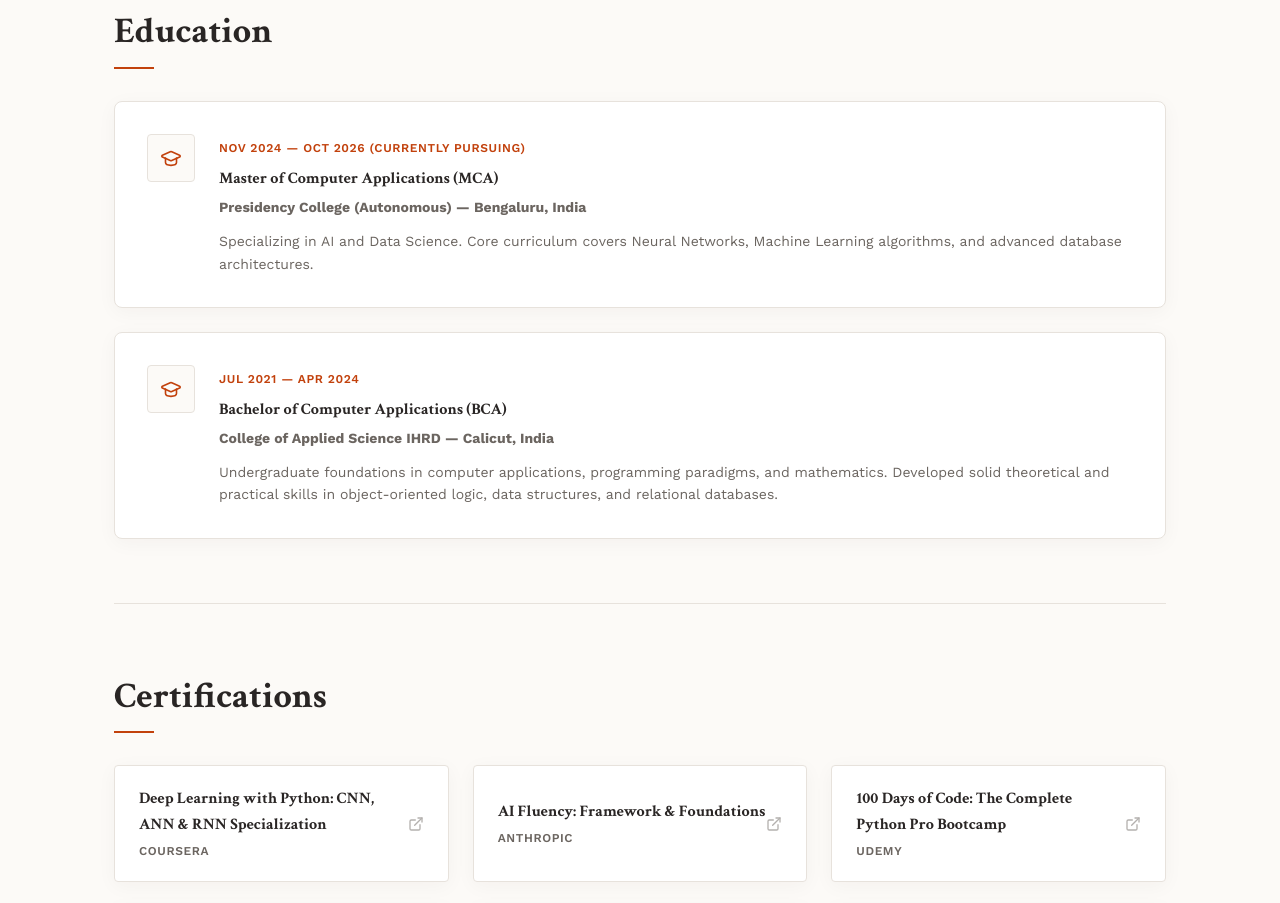
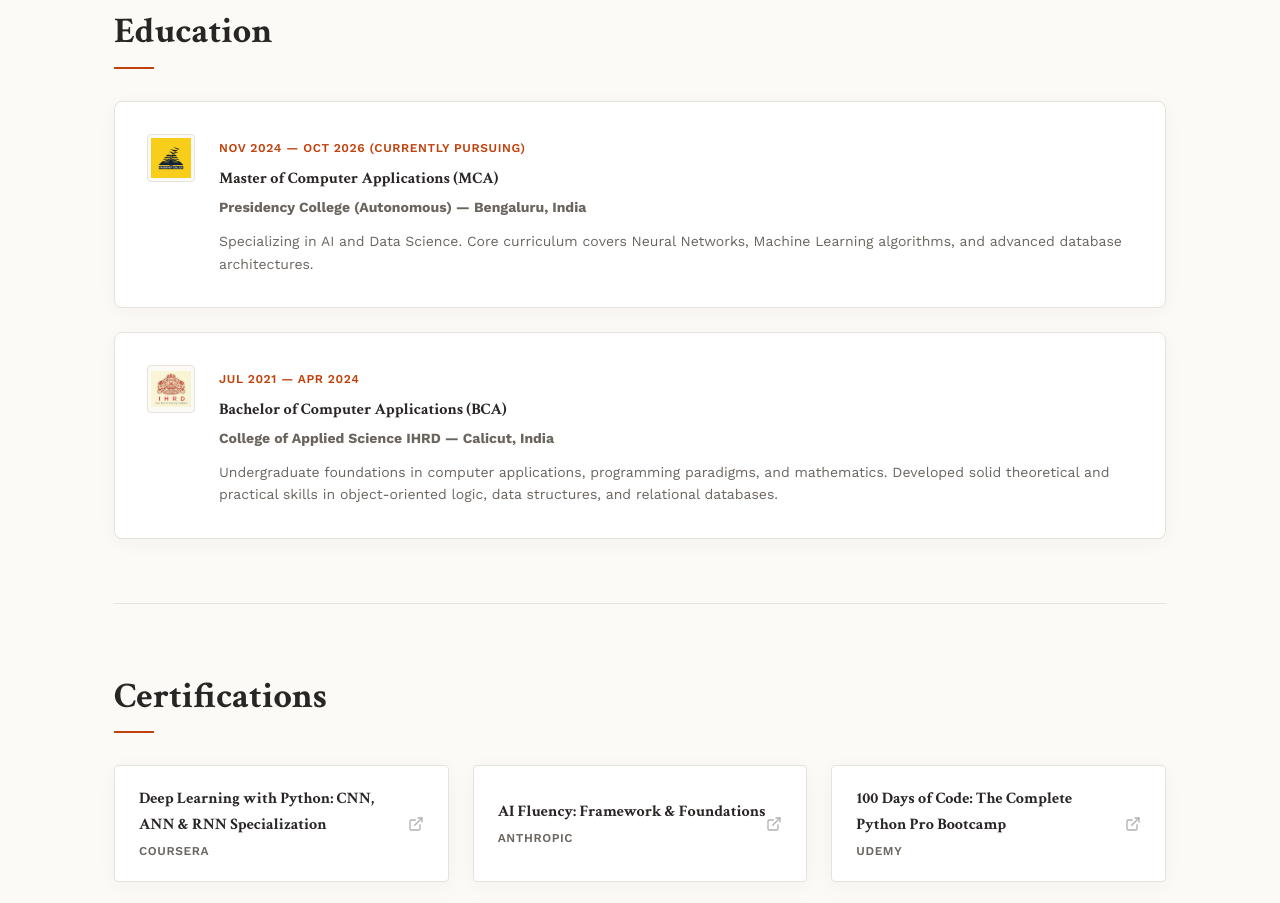
Before and after one commit to har1prasad/hariprasad, a plain HTML site: page index.html in a window 1280 px wide. Shown: the part 3958-4861 px from the top of the page. Drawn offline with nearby package versions, Linux system fonts and the light colour scheme; some icons are missing.

Commit message:
updated the logo of edu

```diff
--- a/index.html
+++ b/index.html
@@ -110,7 +110,7 @@
                 >Get In Touch</a
               >
               <a
-                href="assets/Hariprasad - AI & ML.pdf"
+                href="assets/Hariprasad_AI_Engineering_Intern.pdf"
                 target="_blank"
                 rel="noopener"
                 class="btn btn-primary"
@@ -625,22 +625,11 @@
           <!-- Edu Item 1 -->
           <div class="edu-card">
             <div class="edu-card-icon">
-              <svg
-                xmlns="http://www.w3.org/2000/svg"
-                width="22"
-                height="22"
-                viewBox="0 0 24 24"
-                fill="none"
-                stroke="currentColor"
-                stroke-width="1.75"
-                stroke-linecap="round"
-                stroke-linejoin="round"
-              >
-                <path
-                  d="M21.42 10.922a1 1 0 0 0-.019-1.838L12.83 5.18a2 2 0 0 0-1.66 0L2.6 9.08a1 1 0 0 0 0 1.832l8.57 3.908a2 2 0 0 0 1.66 0z"
-                />
-                <path d="M6 12v5c0 2 2 3 6 3s6-1 6-3v-5" />
-              </svg>
+              <img
+                src="assets/presidency logo.png"
+                alt="Presidency College Logo"
+                class="edu-logo"
+              />
             </div>
             <div class="edu-card-content">
               <div class="edu-card-header">
@@ -663,22 +652,11 @@
           <!-- Edu Item 2 -->
           <div class="edu-card">
             <div class="edu-card-icon">
-              <svg
-                xmlns="http://www.w3.org/2000/svg"
-                width="22"
-                height="22"
-                viewBox="0 0 24 24"
-                fill="none"
-                stroke="currentColor"
-                stroke-width="1.75"
-                stroke-linecap="round"
-                stroke-linejoin="round"
-              >
-                <path
-                  d="M21.42 10.922a1 1 0 0 0-.019-1.838L12.83 5.18a2 2 0 0 0-1.66 0L2.6 9.08a1 1 0 0 0 0 1.832l8.57 3.908a2 2 0 0 0 1.66 0z"
-                />
-                <path d="M6 12v5c0 2 2 3 6 3s6-1 6-3v-5" />
-              </svg>
+              <img
+                src="assets/ihrd_logo.png"
+                alt="CAS IHRD Logo"
+                class="edu-logo"
+              />
             </div>
             <div class="edu-card-content">
               <div class="edu-card-header">
--- a/styles.css
+++ b/styles.css
@@ -610,6 +610,17 @@ body {
   border-color: var(--accent);
 }
 
+.edu-logo {
+  max-width: 85%;
+  max-height: 85%;
+  object-fit: contain;
+  transition: var(--transition);
+}
+
+.edu-card:hover .edu-logo {
+  transform: scale(1.08);
+}
+
 .edu-card-content {
   flex-grow: 1;
 }
```
Also changed, not shown: assets/ihrd_logo.png (added), assets/presidency logo.png (added).
